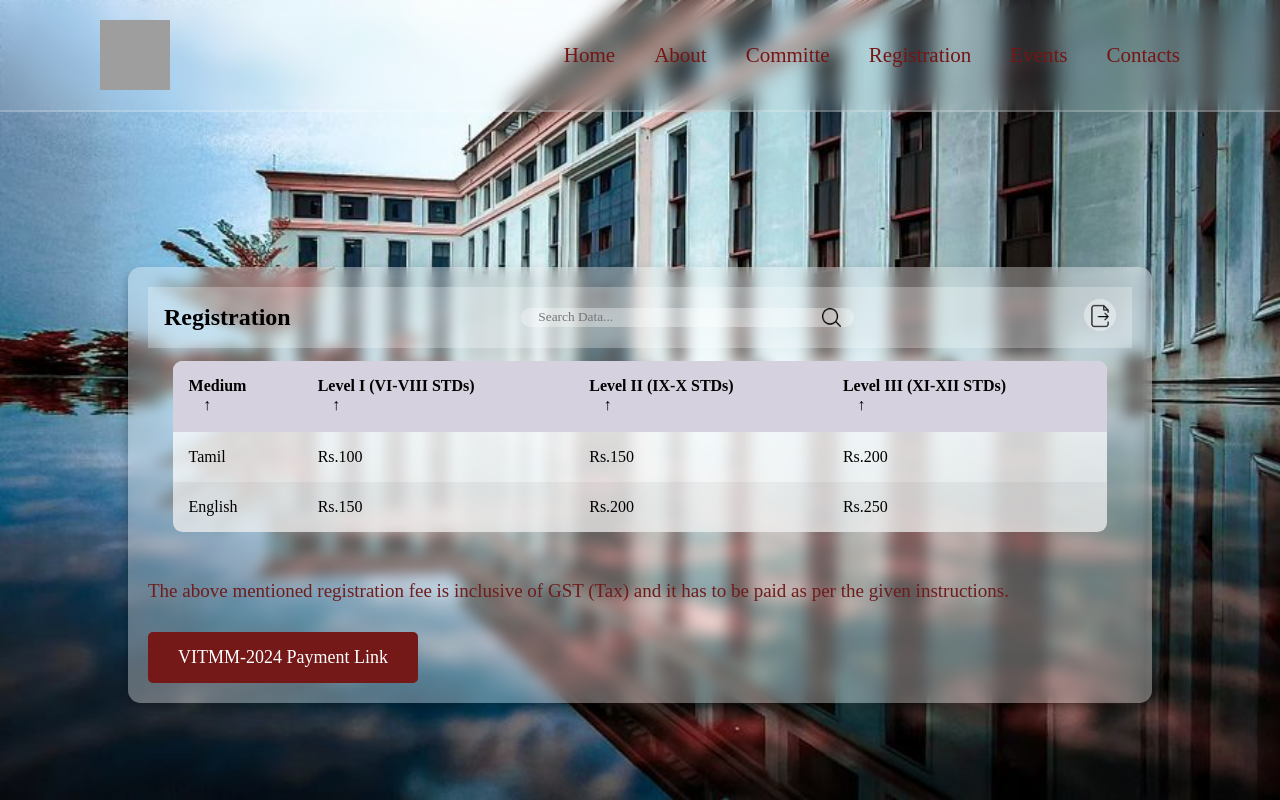
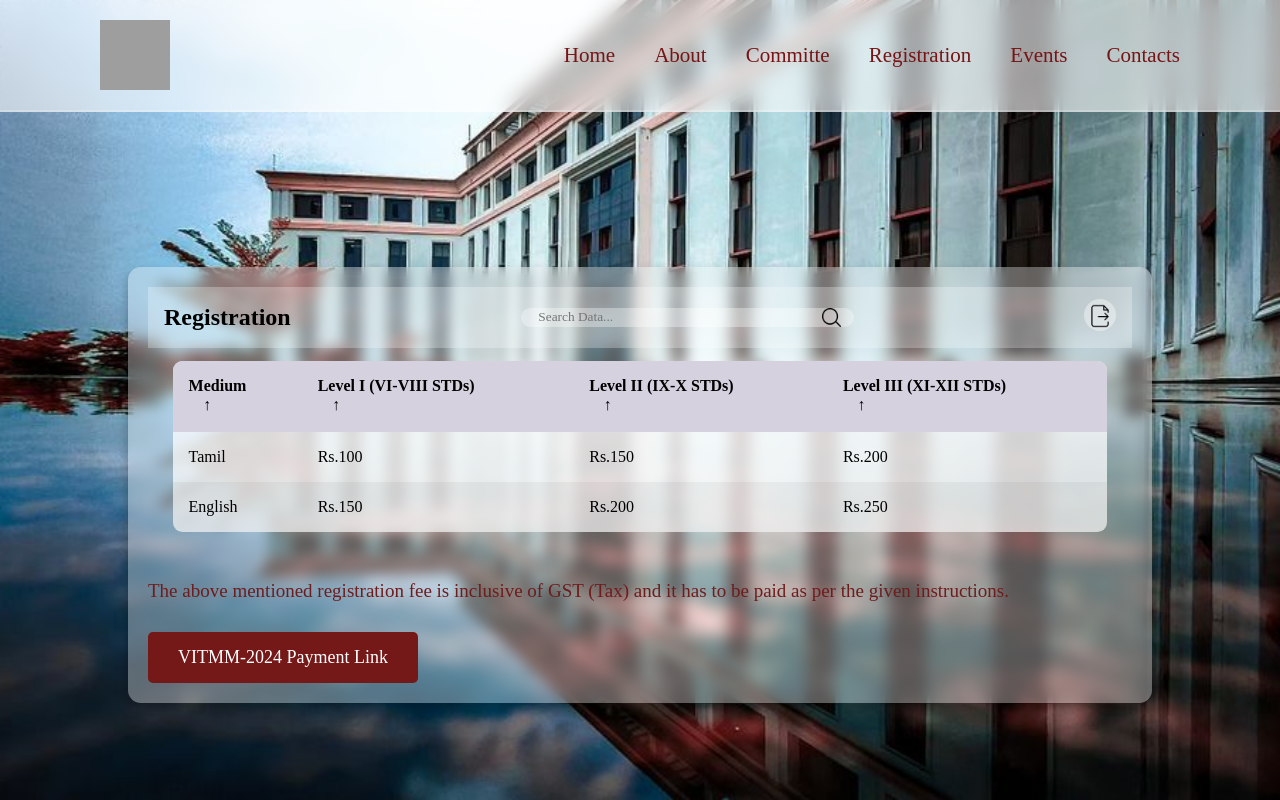
Before and after one commit to adya-varshini/vitapmm, a plain HTML site: page i1.html in a window 1280 px wide. Drawn offline with Linux system fonts and the light colour scheme; grey boxes are pictures that could not be loaded.

Commit message:
Update i1.html

```diff
--- a/i1.html
+++ b/i1.html
@@ -38,7 +38,7 @@ body {
     left: 0;
     width: 100%;
     padding: 20px 100px;
-    background: rgba(255, 255, 255, 0.1);
+    background: #ffffff99;
     display: flex;
     justify-content: space-between;
     align-items: center;
```
